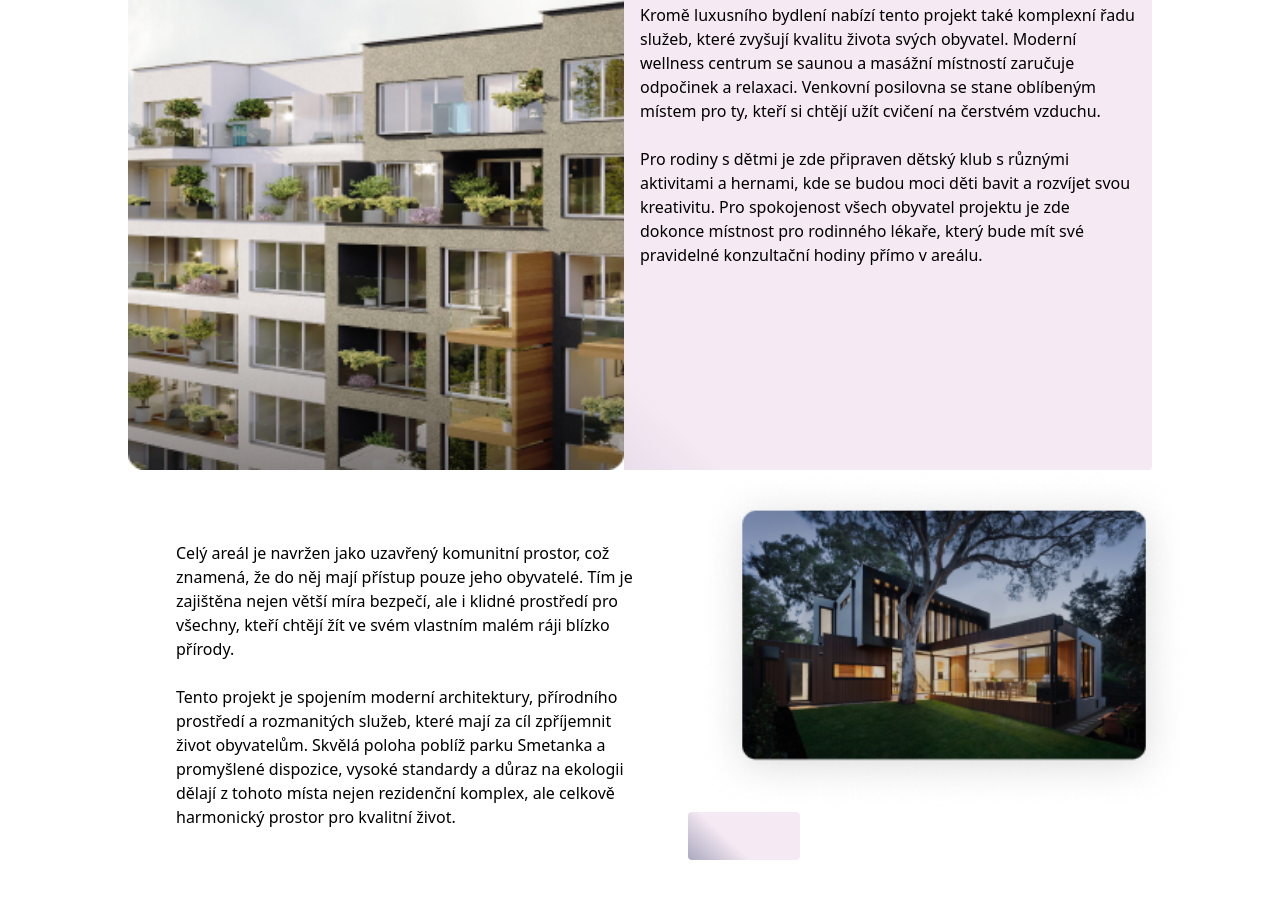
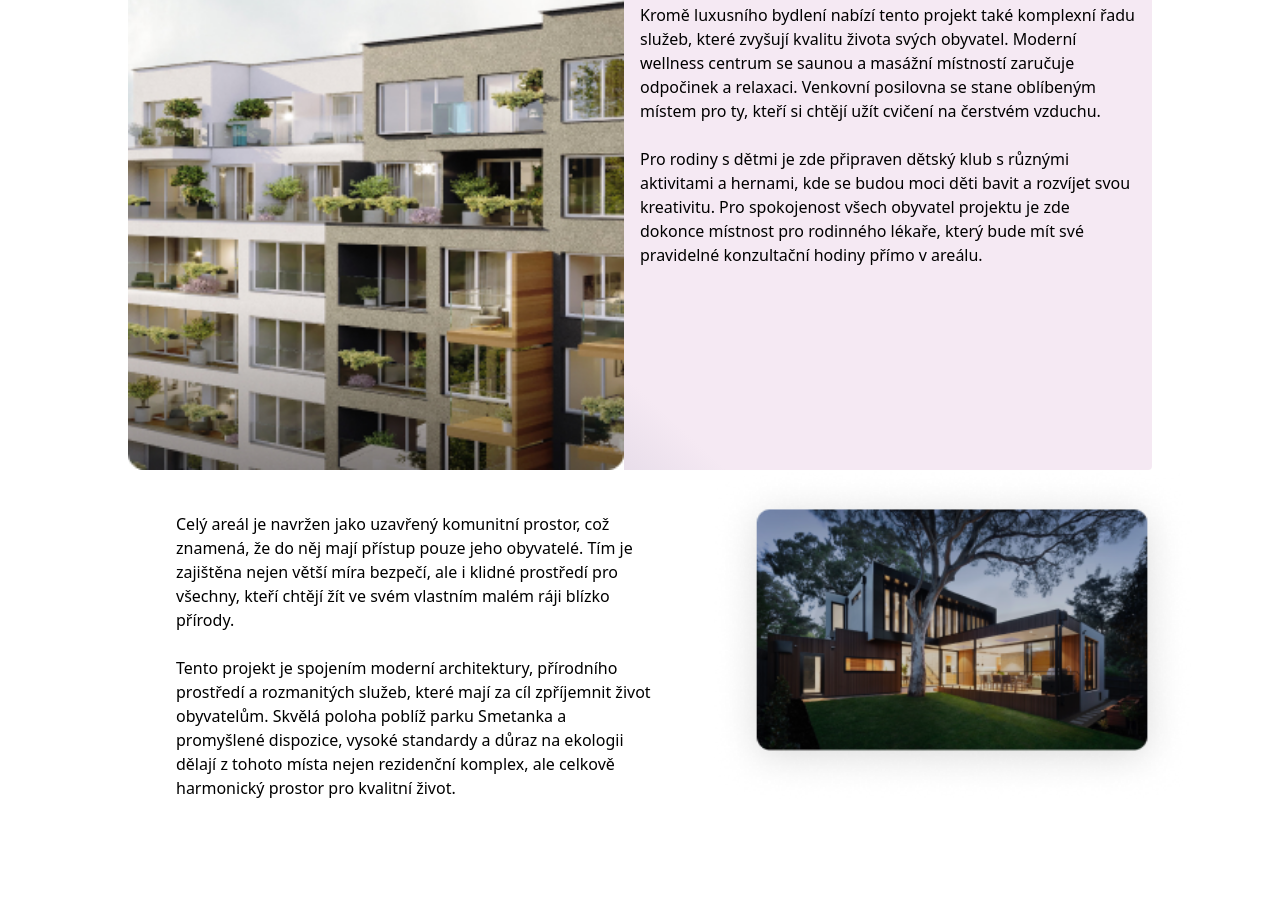
Before and after one commit to Zacera/Tailwind-full-web, a website: page src/index.html in a window 1280 px wide. Shown: the part 669-1567 px from the top of the page. After the commit the page ends 1510 px from the top, so only its background shows below. Drawn offline with Linux system fonts and the light colour scheme.

Commit message:
upgrade-sth

```diff
--- a/src/index.html
+++ b/src/index.html
@@ -42,12 +42,10 @@
     </div>
   </div>
   <div class="lg:flex lg:flex-row-reverse lg:mx-32 lg:my-10">
-    <div class="lg:w-1/2">
-      <div class="flex flex-col justify-center mx-2 mt-10 lg:-mt-10 lg:-mr-10">
-      <img src="/img/Rectangle 163.png" alt="">
-      </div>
-      <div class="lg:rounded lg:bg-hero-pattern lg:w-28 lg:h-12"></div>
-    </div>
+    <div class="flex flex-col justify-center mx-2 mt-10 lg:-mt-10 lg:-mr-10 lg:w-1/2 shadow-">
+    <img src="/img/Rectangle 163.png" alt="">
+    <div class="lg:rounded lg:bg-hero-pattern lg:mb-10"></div>
+  </div>
 
     <div class="flex flex-col justify-center mx-12 lg:w-1/2">
     <p>Celý areál je navržen jako uzavřený komunitní prostor, což znamená, že do něj mají přístup pouze jeho obyvatelé. Tím je zajištěna nejen větší míra bezpečí, ale i klidné prostředí pro všechny, kteří chtějí žít ve svém vlastním malém ráji blízko přírody.</p>
```
